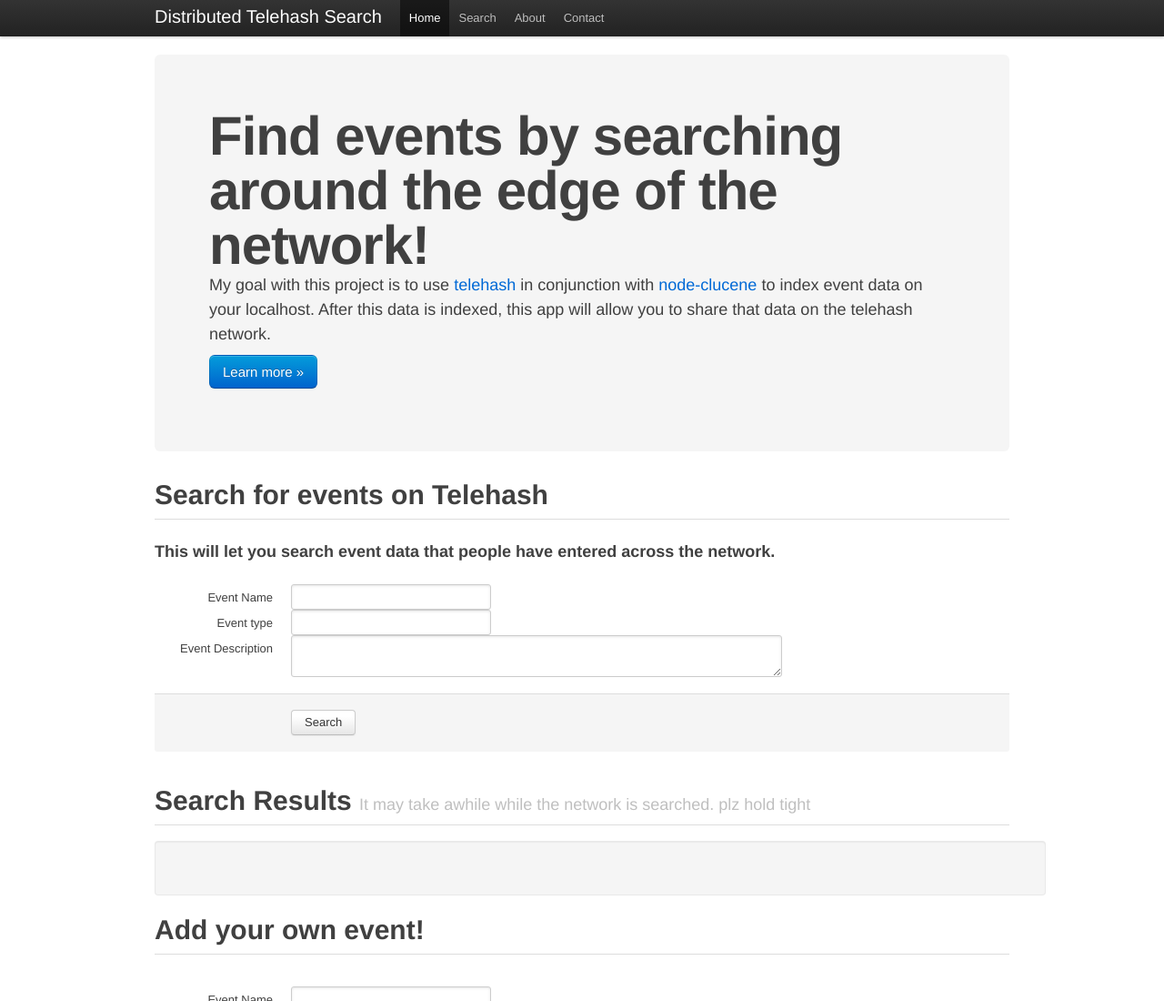
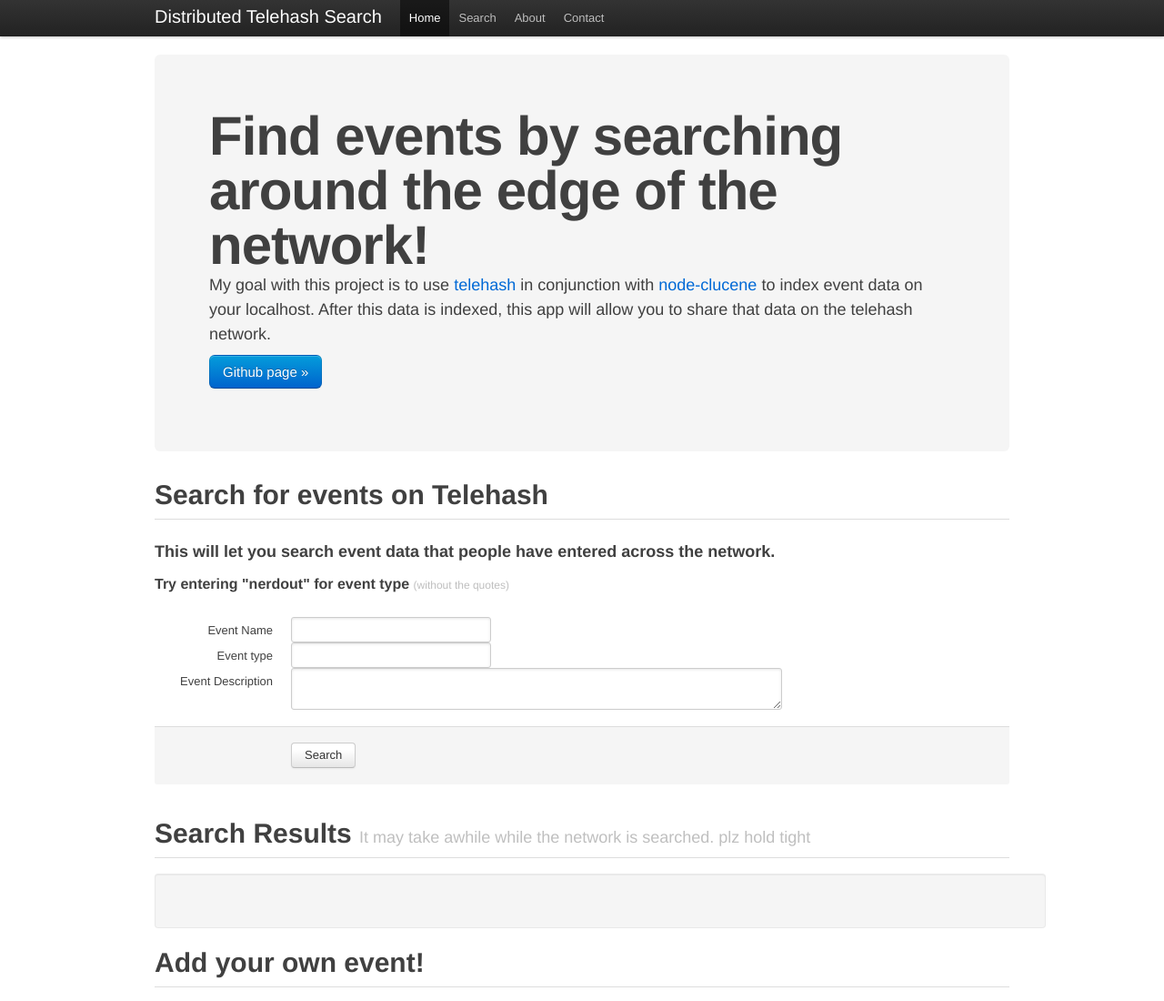
Before and after one commit to hackervera/telesearch, a plain HTML site: page public/index.html in a window 1280 px wide. Shown: the top 1100 px of the page at 91% size. Drawn offline with nearby package versions, Linux system fonts and the light colour scheme; no server answers.

```diff
--- a/public/index.html
+++ b/public/index.html
@@ -59,7 +59,7 @@
       <div class="hero-unit">
         <h1>Find events by searching around the edge of the network!</h1>
         <p>My goal with this project is to use <a href="http://www.telehash.org">telehash</a> in conjunction with <a href="https://github.com/erictj/node-clucene">node-clucene</a> to index event data on your localhost. After this data is indexed, this app will allow you to share that data on the telehash network.</p>
-        <p><a class="btn primary large">Learn more &raquo;</a></p>
+        <p><a class="btn primary large" href="http://www.github.com/tjgillies/telesearch">Github page &raquo;</a></p>
       </div>
 
       <section id="entry">
@@ -71,6 +71,7 @@
 
           <div class="span16">
             <h3>This will let you search event data that people have entered across the network.</h3>
+            <h4>Try entering "nerdout" for event type <small>(without the quotes)</small></h4>
             <form>
               <fieldset>
                 <label for="event-name">Event Name</label>
```
Also changed, not shown: 1 other file.
